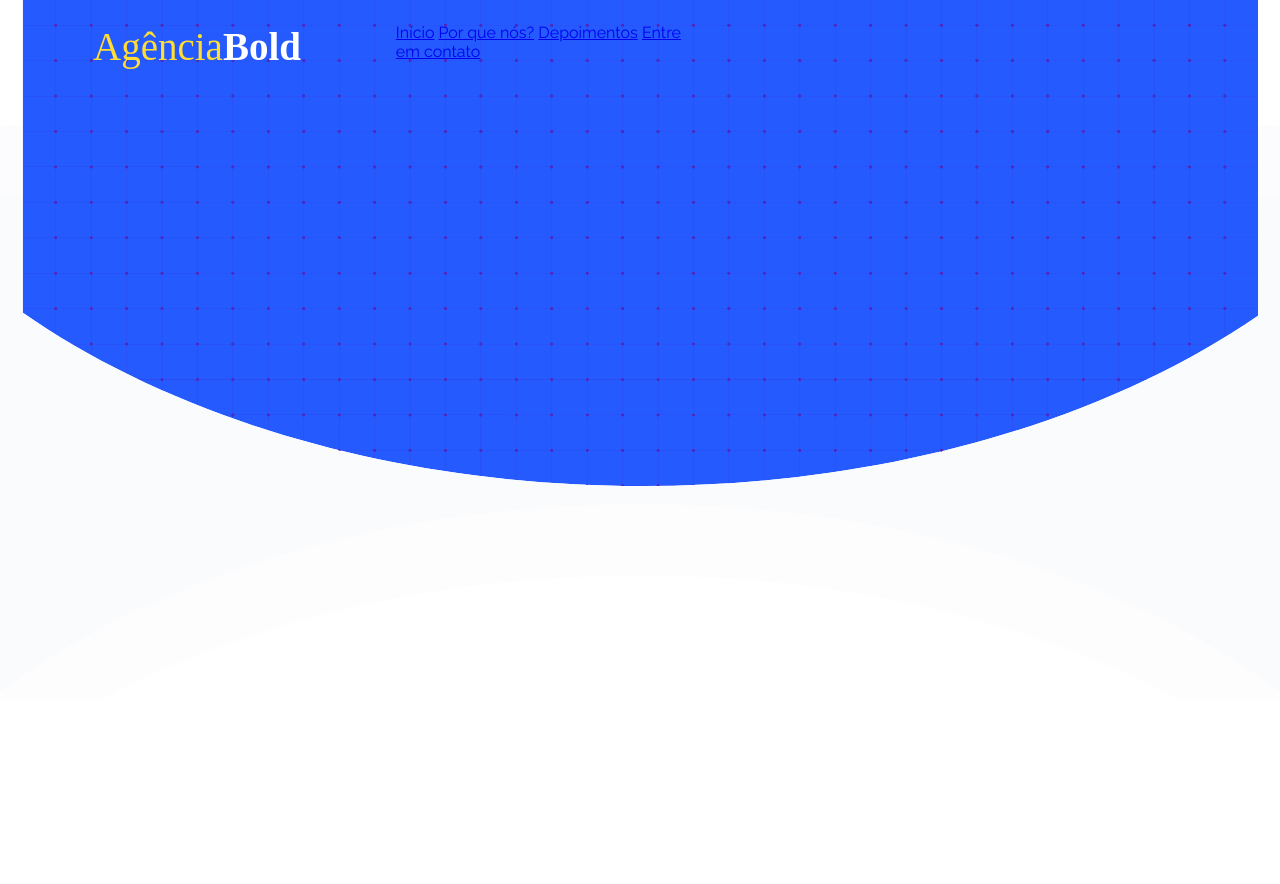
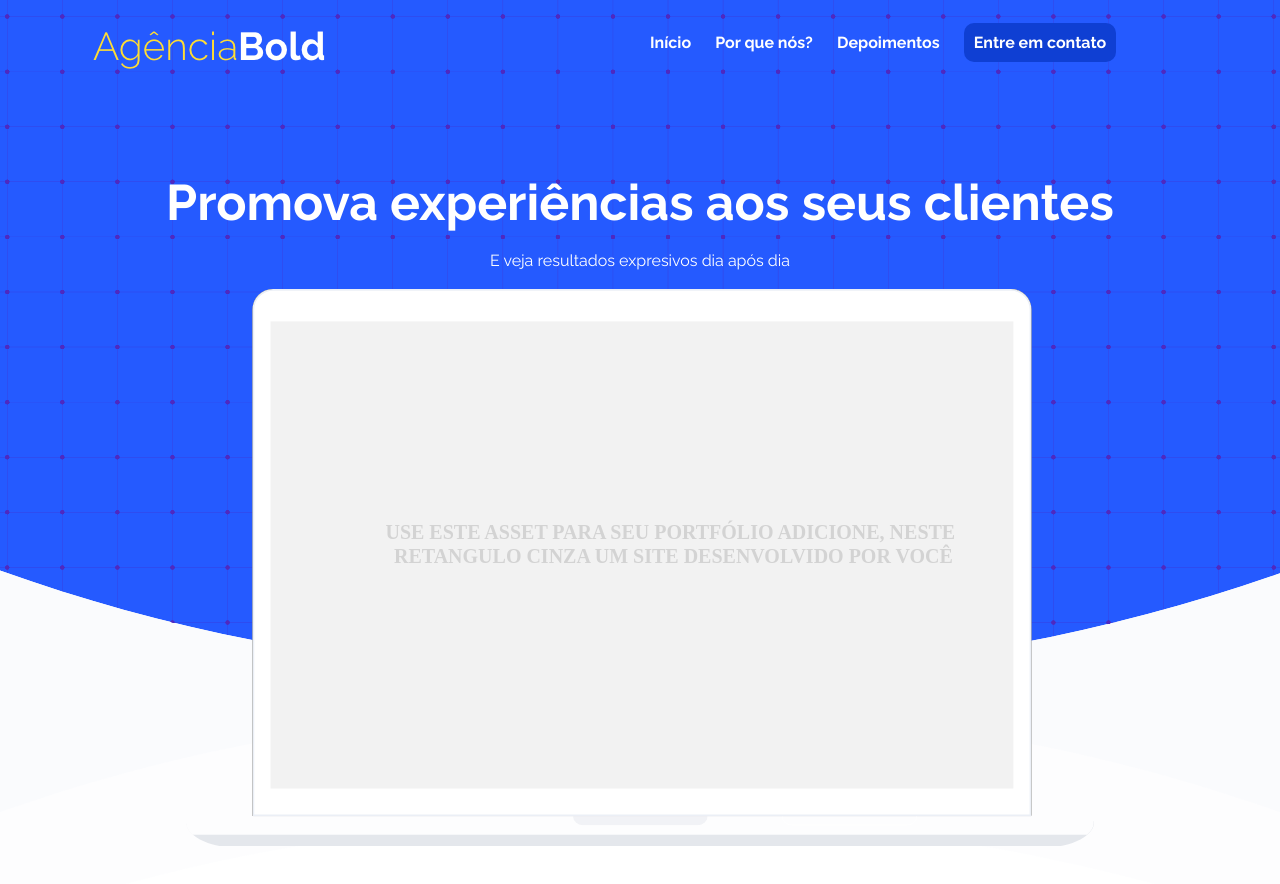
Before and after one commit to fernandoalvesrufino/landing-page-agencia-bold, a plain HTML site: page index.html in a window 1280 px wide. Before the commit the page ends 800 px from the top, so only its background shows below. Drawn offline with Linux system fonts and the light colour scheme.

Commit message:
finalizando home

```diff
--- a/index.html
+++ b/index.html
@@ -17,7 +17,7 @@
     <div class="center">
       <div class="menu">
         <div class="logo-menu">
-          <a href="#"><img src="./images/logo.svg" alt="Logo da agencia"></a>
+          <a href="#"><img src="./images/logo.png" alt="Logo da agencia"></a>
         </div>
         <div class="itens-menu">
           <a href="#">Início</a>
@@ -26,6 +26,15 @@
           <a class="contact-btn" href="#">Entre em contato</a>
         </div>
       </div>
+
+      <div class="mockup">
+        <h1>Promova <span>experiências</span> aos seus clientes</h1>
+        <br>
+        <p>E veja resultados expresivos dia após dia</p>
+        <br>
+        <img src="./images/mockup.svg" alt="imagem de um laptop">
+      </div>
+
     </div>
   </section>
 </body>
--- a/style.css
+++ b/style.css
@@ -16,13 +16,14 @@
 section.main {
   background-image: url('./images/bg-home.svg');
   background-position: center;
-  background-size: cover;
+  background-size: auto;
   min-height: 700px;
   padding: 20px 0 80px;
 }
 
 .menu {
   display: flex;
+  width: 100%;
 }
 
 .logo-menu {
@@ -32,3 +33,41 @@ section.main {
 .itens-menu {
   width: 50%;
 }
+
+.itens-menu a {
+  font-weight: bold;
+  color: white;
+  text-decoration: none;
+  display: inline-block;
+  margin: 0 10px;
+}
+
+.itens-menu a:hover {
+  border-bottom: 2px solid #FFDD33;
+}
+
+.itens-menu a.contact-btn {
+  background-color: #0F3FD3;
+  padding: 10px 10px;
+  border-radius: 10px;
+}
+
+.itens-menu a.contact-btn:hover {
+  border: 0;
+}
+
+.mockup {
+  display: block;
+  width: 100%;
+  color: white;
+  text-align: center;
+  padding-top: 100px;
+}
+
+.mockup h1 {
+  font-size: 50px;
+}
+
+.mockup img {
+  max-width: 100%;
+}
```
Also changed, not shown: images/logo.png (added), images/logo.svg (deleted).
